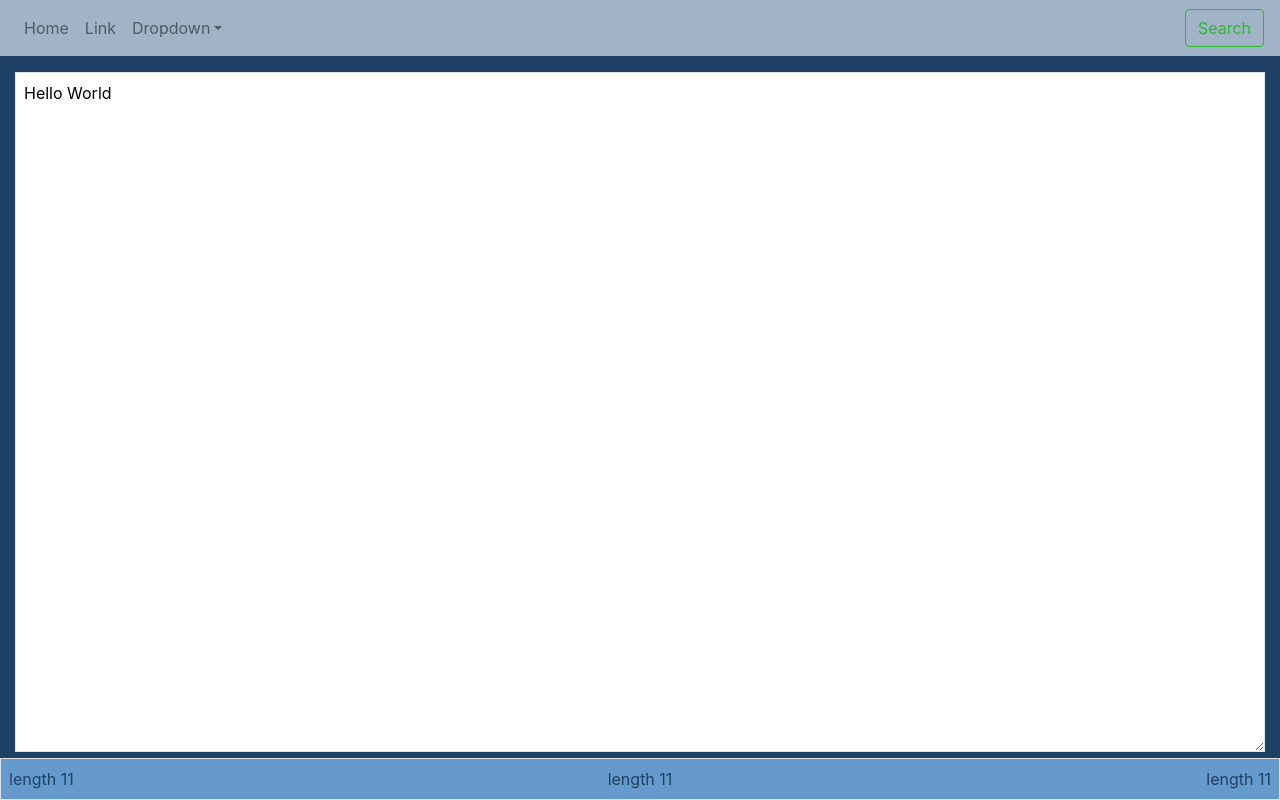
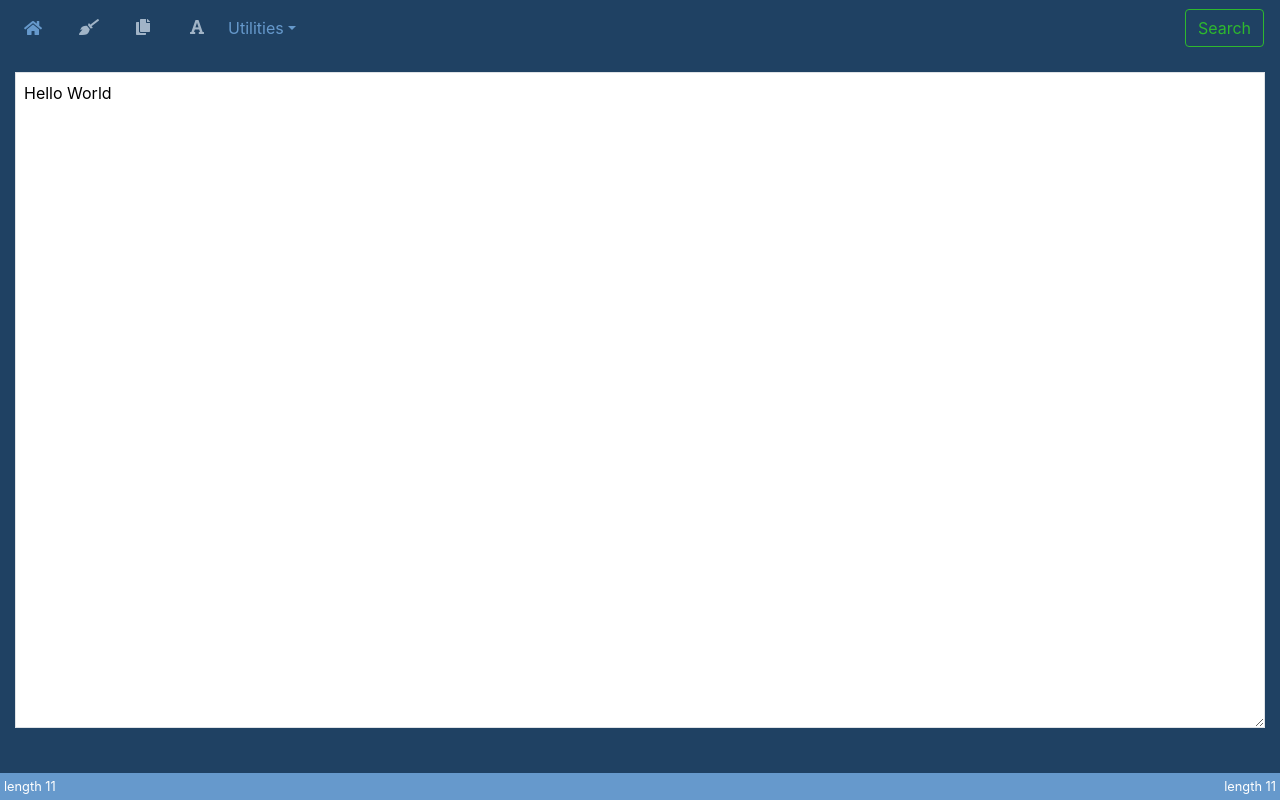
Before and after one commit to openXapps/web-apps-notes, a React (Create React App) app: page /apps/web-apps-bookmarker/ in a window 1280 px wide. Built offline with nearby package versions, Linux system fonts and the light colour scheme.

Commit message:
Progress

```diff
--- a/src/assets/styles.scss
+++ b/src/assets/styles.scss
@@ -99,3 +99,7 @@ $input-color:                       $light;
 @import '../../node_modules/bootstrap/scss/bootstrap.scss';
 
 // Custom App CSS
+.gd-nav-btn-icon {
+    width: 20px;
+    height: 16px;
+}
--- a/src/components/Content.js
+++ b/src/components/Content.js
@@ -1,4 +1,5 @@
 import React from 'react';
+import Footer from './Footer';
 
 const Content = () => {
   const [text, setText] = React.useState('Hello World');
@@ -9,7 +10,7 @@ const Content = () => {
 
   return (
     <div className="container-fluid">
-      <div className="mt-3 w-100 border" style={{ height: '85vh' }}>
+      <div className="mt-3 w-100 border" style={{ height: '82vh' }}>
         <textarea
           style={{ resize: "vertica" }}
           className="w-100 h-100 border-0 p-2"
@@ -17,13 +18,7 @@ const Content = () => {
           onChange={onTextChange}
         ></textarea>
       </div>
-      <div className="fixed-bottom border">
-        <div className="d-flex flex-row justify-content-between bg-primary text-dark">
-          <div className="p-2">length {text.length}</div>
-          <div className="p-2">length {text.length}</div>
-          <div className="p-2">length {text.length}</div>
-        </div>
-      </div>
+      <Footer text={text} />
     </div>
   );
 };
--- /dev/null
+++ b/src/components/Footer.js
@@ -0,0 +1,14 @@
+import React from 'react';
+
+const Footer = (props) => {
+    return (
+        <div className="fixed-bottom">
+            <div className="d-flex flex-row justify-content-between bg-primary text-dark">
+                <div className="p-1 small text-white">length {props.text.length}</div>
+                <div className="p-1 small text-white">length {props.text.length}</div>
+            </div>
+        </div>
+    );
+};
+
+export default Footer;
--- a/src/components/Header.js
+++ b/src/components/Header.js
@@ -1,9 +1,8 @@
 import React from 'react';
-
 
 const Header = (props) => {
   return (
-    <nav className="navbar navbar-expand-sm navbar-light bg-light">
+    <nav className="navbar navbar-expand-sm">
       <button
         className="navbar-toggler"
         type="button"
@@ -18,26 +17,41 @@ const Header = (props) => {
       <div className="collapse navbar-collapse" id="gd-navbar-content">
         <ul className="navbar-nav mr-auto">
           <li className="nav-item">
-            <a className="nav-link" href={props.home}>Home</a>
+            <a className="nav-link" href="/"><i className="fas fa-home"></i></a>
           </li>
-          <li className="nav-item">
-            <a className="nav-link" href="#">Link</a>
+          <li className="nav-item ml-3">
+            <button
+              className="btn"
+              type="button"
+            ><i className="fas fa-broom gd-nav-btn-icon"></i></button>
+          </li>
+          <li className="nav-item ml-2">
+            <button
+              className="btn"
+              type="button"
+            ><i className="fas fa-copy gd-nav-btn-icon"></i></button>
+          </li>
+          <li className="nav-item ml-2">
+            <button
+              className="btn"
+              type="button"
+            ><i className="fas fa-font gd-nav-btn-icon"></i></button>
           </li>
           <li className="nav-item dropdown">
             <a
               className="nav-link dropdown-toggle"
-              href="#"
+              href="/"
               id="navbarDropdown"
               role="button"
               data-toggle="dropdown"
               aria-haspopup="true"
               aria-expanded="false"
-            >Dropdown</a>
+            >Utilities</a>
             <div className="dropdown-menu shadow" aria-labelledby="navbarDropdown">
-              <a className="dropdown-item" href="#">Action</a>
-              <a className="dropdown-item" href="#">Another action</a>
-              <div className="dropdown-divider"></div>
-              <a className="dropdown-item" href="#">Something else here</a>
+              <a className="dropdown-item" href="/">Trim Spaces</a>
+              <a className="dropdown-item" href="/">UPPER Case</a>
+              {/* <div className="dropdown-divider"></div> */}
+              <a className="dropdown-item" href="/">lower Case</a>
             </div>
           </li>
         </ul>
```
